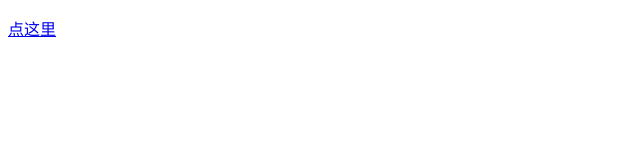
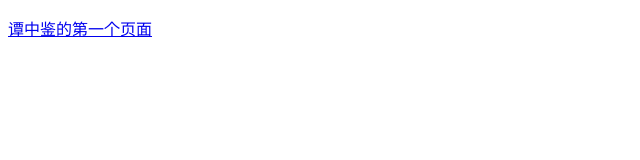
Before and after one commit to zhongjiantan/zhongjian, a plain HTML site: page index.html in a window 1280 px wide. Shown: the whole page, without its empty margins (0-640 px from the left). Drawn offline with Linux system fonts and the light colour scheme.

Commit message:
主页面

```diff
--- a/index.html
+++ b/index.html
@@ -9,7 +9,7 @@
 <body>
     <P>
         <a href="yemian.html">
-            点这里
+            谭中鉴的第一个页面
         </a>
     </P>
 </body>
```
